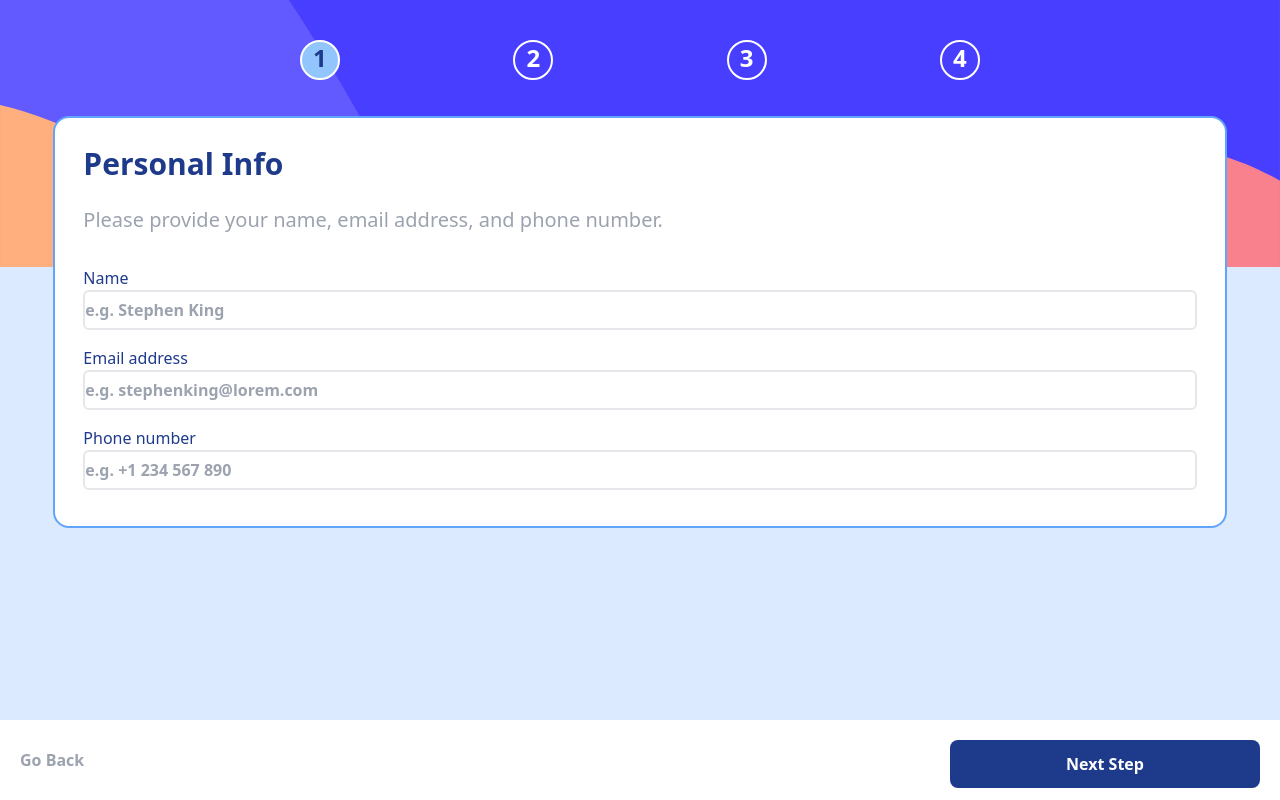
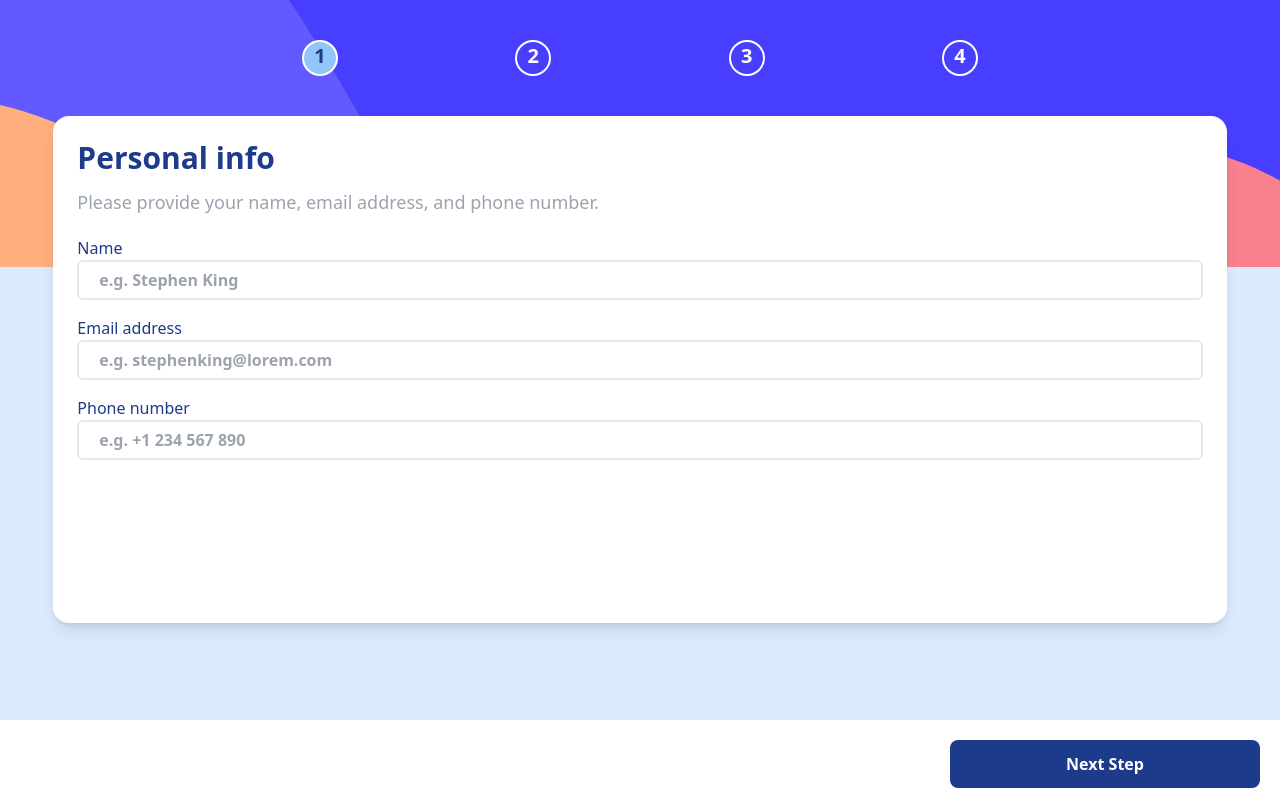
Before and after one commit to diopmorfall/multistep-form, a React (Create React App) app: page / in a window 1280 px wide. Built offline with nearby package versions, Linux system fonts and the light colour scheme.

Commit message:
First page styiling done

```diff
--- a/src/App.js
+++ b/src/App.js
@@ -11,8 +11,8 @@ import FinishUpPage from './components/FinishUpPage/FinishUpPage';
 import CheckoutPage from './components/CheckoutPage/CheckoutPage';
 
 function App() {
+    const currentPage = useSelector((state) => state.pages.currentPage);
 
-    const currentPage = useSelector((state) => state.pages.currentPage);
     switch (currentPage) {
         case 1:
             return (
--- a/src/components/NavigationButtons/NavigationButtons.js
+++ b/src/components/NavigationButtons/NavigationButtons.js
@@ -8,9 +8,9 @@ export default function NavigationButtons() {
     const dispatch = useDispatch();
 
     return (
-        <footer>
+        <footer className={page === 1 ? 'justify-end' : ''}>
             <button
-                className={moduleStyles["prev-btn"]}
+                className={page === 1 ? `${moduleStyles['hidden-prev-btn']}` : moduleStyles["prev-btn"]}
                 onClick={() => dispatch(goToPreviousPage(page))}
             >
                 Go Back
--- a/src/components/NavigationButtons/NavigationButtons.module.css
+++ b/src/components/NavigationButtons/NavigationButtons.module.css
@@ -1,5 +1,9 @@
 footer{
     @apply w-full absolute bottom-0 flex h-20 flex-row justify-between bg-white p-5;
+}
+
+.hidden-prev-btn{
+    @apply hidden;
 }
 
 .prev-btn{
--- a/src/components/PersonalFormPage/PersonalFormPage.js
+++ b/src/components/PersonalFormPage/PersonalFormPage.js
@@ -39,7 +39,7 @@ export default function PersonalFormPage() {
 
     return (
         <section className={moduleStyles['form-page']}>
-            <h1>Personal Info</h1>
+            <h1>Personal info</h1>
             <h3>Please provide your name, email address, and phone number.</h3>
             <form>
                 <div className={moduleStyles["input-container"]}>
--- a/src/components/PersonalFormPage/PersonalFormPage.module.css
+++ b/src/components/PersonalFormPage/PersonalFormPage.module.css
@@ -1,13 +1,5 @@
 .form-page {
-    @apply relative top-24 mx-auto flex w-11/12 flex-col rounded-2xl border-2 border-blue-400 bg-white p-7;
-}
-/*todo: needs to be generalized for each section title*/
-section h1{
-    @apply text-3xl font-bold text-blue-900;
-}
-
-.form-page h3{
-    @apply my-6 text-xl font-normal text-gray-400;
+    @apply relative top-24 h-2/3 mx-auto p-6 w-11/12 flex flex-col rounded-2xl bg-white shadow-lg;
 }
 
 .form-page form{
@@ -23,7 +15,7 @@ label {
 }
 
 input {
-    @apply col-span-2 h-10 rounded-md border-2 font-semibold text-blue-800;
+    @apply col-span-2 h-10 px-5 rounded-md border-2 font-semibold text-blue-800;
 }
 
 small {
--- a/src/components/SelectPlanPage/SelectPlanPage.module.css
+++ b/src/components/SelectPlanPage/SelectPlanPage.module.css
@@ -1,17 +1,9 @@
 section {
-    @apply relative bottom-20 mx-auto flex w-11/12 flex-col rounded-2xl border-2 bg-white p-9;
+    @apply relative bottom-20 mx-auto flex w-11/12 flex-col rounded-2xl bg-white p-9;
 }
 
 .plan-choice{
     @apply h-fit;
-}
-
-section h1{
-    @apply text-3xl font-bold text-blue-900;
-}
-
-section h3{
-    @apply my-6 text-xl font-normal text-gray-400;
 }
 
 .plans-container{
--- a/src/components/StepsBar/StepsBar.module.css
+++ b/src/components/StepsBar/StepsBar.module.css
@@ -7,13 +7,13 @@ nav {
 }
 
 .ul {
-    @apply mx-auto flex w-2/3 justify-around;
+    @apply mx-auto flex w-2/3 justify-around items-center;
     list-style-type: none;
 }
 
 
 .ul li {
-    @apply h-10 w-10 rounded-full border-2 border-white text-center text-2xl text-white font-semibold;
+    @apply h-9 w-9 rounded-full border-2 border-white text-center text-xl text-white font-semibold;
 }
 
 .current-page-li{
--- a/src/index.css
+++ b/src/index.css
@@ -14,6 +14,14 @@
     height: 100vh;
 }
 
+section h1{
+    @apply text-3xl font-bold text-blue-900;
+}
+
+section h3{
+    @apply my-3 text-lg font-normal text-gray-400;
+}
+
 .attribution{
     font-size: 11px;
     text-align: center;
```
